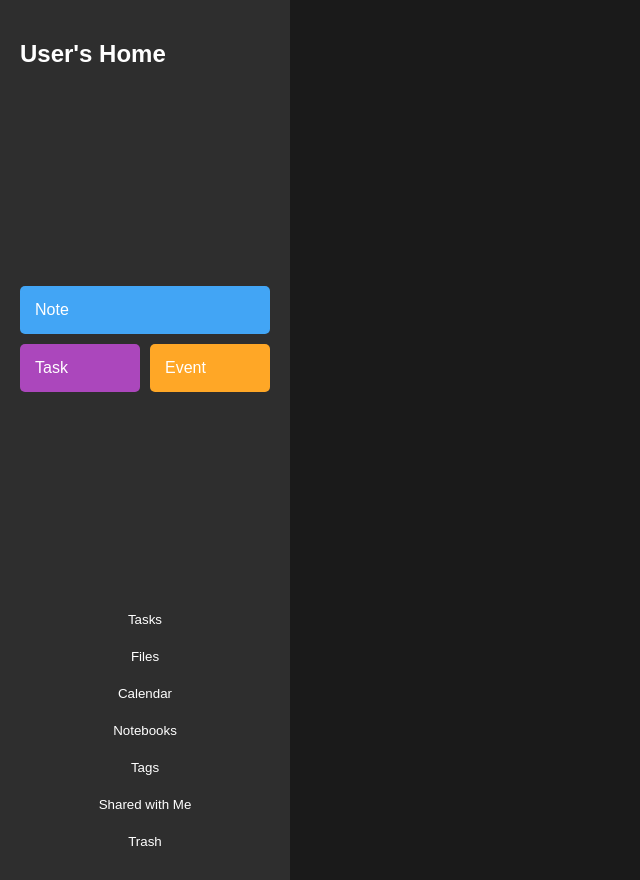
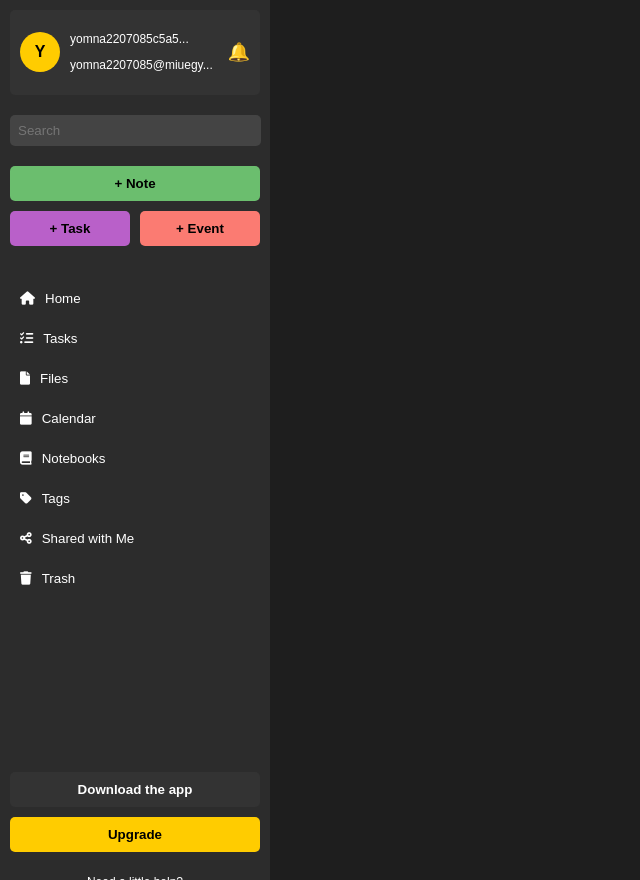
Before and after one commit to YoumnaHanyy/SWEPROJECT, a PHP site: page /Pages/user.php in a window 1280 px wide. Shown: the whole page, without its empty margins (0-640 px from the left). Run offline with PHP 8.4, Linux system fonts and the light colour scheme.

Commit message:
menu barrr

```diff
--- a/Pages/user.php
+++ b/Pages/user.php
@@ -4,33 +4,62 @@
     <meta charset="UTF-8">
     <meta name="viewport" content="width=device-width, initial-scale=1.0">
     <title>Notes Dashboard</title>
+
+    <!-- Linking to Font Awesome for icons -->
+    <link rel="stylesheet" href="https://cdnjs.cloudflare.com/ajax/libs/font-awesome/6.0.0-beta3/css/all.min.css">
+
+    <!-- Linking to your CSS file -->
     <link rel="stylesheet" href="../styles/style.css">
 </head>
 <body>
+    <div class="sidebar-menu">
+        <!-- User Profile -->
+        <div class="profile-section">
+            <div class="profile-avatar">Y</div>
+            <div class="profile-info">
+                <p class="username">yomna2207085c5a5...</p>
+                <p class="email">yomna2207085@miuegy...</p>
+            </div>
+            <div class="notifications">
+                <span>&#128276;</span>
+            </div>
+        </div>
 
-    <div class="dashboard-container">
-        <div class="sidebar">
-            <div class="user-info">
-                <h2>User's Home</h2>
+        <!-- Search Bar -->
+        <div class="search-bar">
+            <input type="text" placeholder="Search">
+        </div>
+
+        <!-- Action Buttons (Note, Task, Event) -->
+        <div class="action-buttons">
+            <button class="btn note-btn">+ Note</button>
+            <div class="sub-buttons">
+                <button class="btn task-btn">+ Task</button>
+                <button class="btn event-btn">+ Event</button>
             </div>
-            <div class="sidebar-buttons">
-                <button class="btn note">Note</button>
-                <div class="twob">
-                    <button class="btn task">Task</button>
-                    <button class="btn event">Event</button>
-                </div>
-            </div>
-            <div class="sidebar-menu">
-                <button class="btn">Tasks</button>
-               <button class="btn">Files</button>
-               <button class="btn">Calendar</button>
-                <button class="btn">Notebooks</button>
-                <button class="btn">Tags</button>
-                <button class="btn">Shared with Me</button>
-                <button class="btn">Trash</button>
-</div>
+        </div>
+
+        <!-- Scrollable Sidebar Menu Items -->
+        <div class="menu-items scrollable-menu">
+            <button class="btn"><i class="fa-solid fa-house"></i> Home</button>
+            <button class="btn"><i class="fas fa-tasks"></i> Tasks</button>
+            <button class="btn"><i class="fas fa-file"></i> Files</button>
+            <button class="btn"><i class="fas fa-calendar"></i> Calendar</button>
+            <button class="btn"><i class="fas fa-book"></i> Notebooks</button>
+            <button class="btn"><i class="fas fa-tag"></i> Tags</button>
+            <button class="btn"><i class="fas fa-share-alt"></i> Shared with Me</button>
+            <button class="btn"><i class="fas fa-trash"></i> Trash</button>
+        </div>
+
+        <!-- Additional Section -->
+        <div class="download-upgrade">
+            <button class="download-btn">Download the app</button>
+            <button class="upgrade-btn">Upgrade</button>
+        </div>
+
+        <div class="help-section">
+            <button class="help-btn">Need a little help?</button>
         </div>
     </div>
-
 </body>
 </html>
--- a/styles/style.css
+++ b/styles/style.css
@@ -1,99 +1,219 @@
 /* General Styles */
-body, html {
+body {
+    background-color: #1e1e1e;
+    font-family: Arial, sans-serif;
+    color: white;
     margin: 0;
     padding: 0;
-    font-family: 'Arial', sans-serif;
-    background-color: #1a1a1a;
+}
+
+.sidebar-menu {
+    display: flex;
+    position: fixed; /* Ensures the sidebar stays fixed on the left side */
+    top: 0;
+    left: 0;
+    flex-direction: column;
+    height: 100vh; /* Full height */
+    width: 250px; /* Sidebar width */
+    background-color: #2c2c2c;
+    padding: 10px;
+    overflow-y: auto; /* Allows vertical scrolling for overflow content */
+}
+
+/* Profile Section */
+.profile-section {
+    display: flex;
+    align-items: center;
+    padding: 10px;
+    background-color: #333;
+    border-radius: 5px;
+    margin-bottom: 20px;
+}
+
+.profile-avatar {
+    background-color: #ffcc00;
+    color: black;
+    font-weight: bold;
+    border-radius: 50%;
+    width: 40px;
+    height: 40px;
+    display: flex;
+    align-items: center;
+    justify-content: center;
+}
+
+.profile-info {
+    margin-left: 10px;
+    font-size: 12px;
+    line-height: 1.2; /* Adjusts line spacing */
+}
+
+.notifications {
+    margin-left: auto;
+    color: white;
+    font-size: 18px;
+    cursor: pointer;
+}
+
+/* Search Bar */
+.search-bar {
+    margin-bottom: 20px;
+    width: 94%;
+}
+
+.search-bar input {
+    width: 100%;
+    padding: 8px;
+    background-color: #444;
+    border: none;
+    border-radius: 5px;
     color: white;
 }
 
-.dashboard-container {
+/* Action Buttons */
+.action-buttons {
     display: flex;
-    height: 100vh;
+    flex-direction: column;
+    margin-bottom: 20px;
 }
 
-/* Sidebar Styles */
-.sidebar {
-    width: 250px;
-    background-color: #2e2e2e;
-    padding: 20px;
-    display: flex;
-    flex-direction: column;
-    justify-content: space-between;
-}
-.sidebar-menu {
-    display: flex;
-    flex-direction: column; /* Stack buttons vertically */
+.action-buttons .btn {
+    width: 100%; /* Full width */
+    padding: 10px;
+    border-radius: 5px;
+    color: black;
+    border: none;
+    cursor: pointer;
+    margin-bottom: 10px;
+    font-weight: bold;
 }
 
-.sidebar-menu .btn {
-    margin: 10px 0;
-    border-radius: 5%;
-    background-color: transparent;
-        border: transparent;
-}
-.sidebar-menu .btn:hover {
-   background-color: rgba(255, 255, 255, 0.26);
+.sub-buttons {
+    display: flex; /* Align buttons in a row */
+    width: 100%; /* Full width */
 }
 
-.btn{
-
-    color: rgb(255, 255, 255);
-}
-.user-info h2 {
-    color: white;
+.sub-buttons .btn {
+    flex: 1; /* Distribute space equally */
+    padding: 10px;
+    border-radius: 5px;
+    border: none;
+    cursor: pointer;
 }
 
-.sidebar-buttons .btn {
-    display: block;
+.sub-buttons .btn + .btn {
+    margin-left: 10px; /* Spacing between buttons */
+}
+
+/* Button Colors */
+.note-btn {
+    background-color: #6bbe6e; /* Green */
+}
+
+.task-btn {
+    background-color: #b960c9; /* Purple */
+}
+
+.event-btn {
+    background-color: #fb7b72; /* Red */
+}
+
+/* Scrollable Menu Items */
+.menu-items {
+    flex-grow: 1; /* Occupies remaining space in the sidebar */
+    overflow-y: auto; /* Scroll if items overflow */
+    margin-bottom: 20px; /* Space before the download section */
+}
+
+.menu-items .btn {
     width: 100%;
-    padding: 15px;
-    margin-bottom: 10px;
+    padding: 10px;
+    margin: 5px 0;
+    background-color: transparent;
+    text-align: left;
+    color: white;
+    border: none;
+    border-radius: 5px;
+    display: flex;
+    align-items: center; /* Align icons and text vertically */
+}
+
+.menu-items .btn i {
+    margin-right: 10px; /* Space between icon and text */
+}
+
+.menu-items .btn:hover {
+    background-color: rgba(255, 255, 255, 0.1);
+}
+
+/* Custom Scrollbar */
+.menu-items::-webkit-scrollbar {
+    width: 8px;
+}
+
+.menu-items::-webkit-scrollbar-thumb {
+    background-color: #888;
+    border-radius: 10px;
+}
+
+.menu-items::-webkit-scrollbar-thumb:hover {
+    background-color: #555;
+}
+
+/* Download and Upgrade Section */
+.download-upgrade {
+    margin-top: auto;
+    padding: 10px 0;
+}
+
+.download-btn, .upgrade-btn {
+    width: 100%;
+    padding: 10px;
+    border-radius: 5px;
+    font-weight: bold;
     border: none;
     cursor: pointer;
-    text-align: left;
-    font-size: 16px;
-    color: white;
-    border-radius: 5px;
 }
 
-.sidebar-buttons .note {
-     background-color: #42a5f5;
+.download-btn {
+    background-color: #333;
+    color: white;
+    margin-bottom: 10px;
 }
 
-.twob{
-    display: flex;         /* Enable flexbox */
-    gap: 10px;
-
-}
-.sidebar-buttons .task {
-     background-color: #ab47bc;
-     width: 150px;
+.upgrade-btn {
+    background-color: #ffcc00;
+    color: black;
 }
 
-
-.sidebar-buttons .event {
-    background-color: #ffa726;
-    width: 150px;
+/* Help Section */
+.help-section {
+    text-align: center;
+    padding-top: 10px;
 }
 
-.sidebar-menu5 {
-    list-style: none;
-    padding: 0;
+.help-btn {
+    background-color: transparent;
+    border: none;
+    color: white;
+    font-size: 12px;
+    cursor: pointer;
 }
 
-.sidebar-menu li {
-    margin-bottom: 20px;
-    font-size: 16px;
+/* Responsive Scroll Handling */
+.sidebar-menu {
+    overflow-y: auto; /* Ensures the sidebar scrolls when content overflows */
 }
 
-/* Main Content Styles */
-.main-content {
-    flex-grow: 1;
-    padding: 20px;
-    background-color: #222;
+.sidebar-menu::-webkit-scrollbar {
+    width: 8px;
 }
 
-.main-content h2 {
-    margin-bottom: 20px;
+.sidebar-menu::-webkit-scrollbar-thumb {
+    background-color: #888;
+    border-radius: 10px;
 }
+
+.sidebar-menu::-webkit-scrollbar-thumb:hover {
+    background-color: #555;
+}
```
Lines whose indentation alone changed are shown as unchanged.
